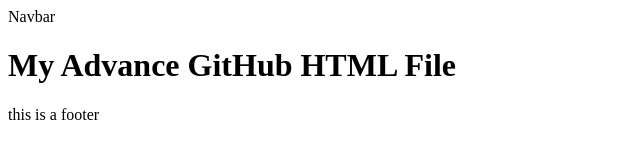
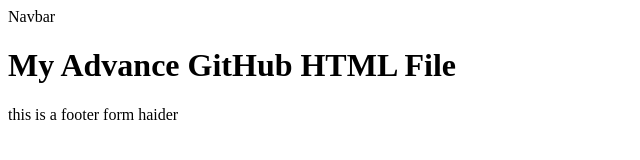
Before and after one commit to HasanCoder66/advance-github, a plain HTML site: page index.html in a window 1280 px wide. Shown: the full height of the page, 0-640 px from the left. Drawn offline with Linux system fonts and the light colour scheme.

Commit message:
update-footer

```diff
--- a/index.html
+++ b/index.html
@@ -10,6 +10,8 @@
 
     <h1>My Advance GitHub HTML File</h1>
 
-    <footer>this is a footer</footer>
+    <footer>this is a footer
+        form haider
+    </footer>
 </body>
 </html>
```
